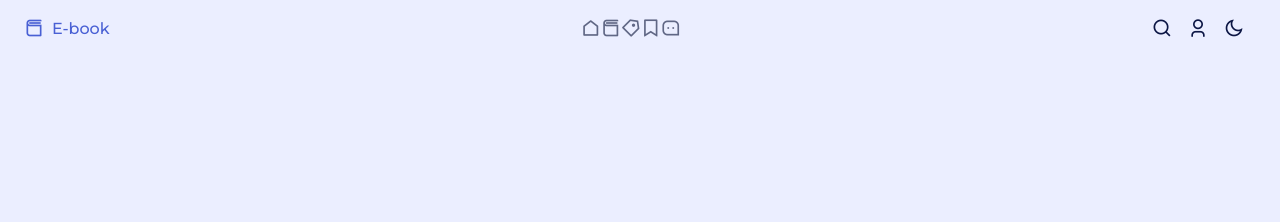
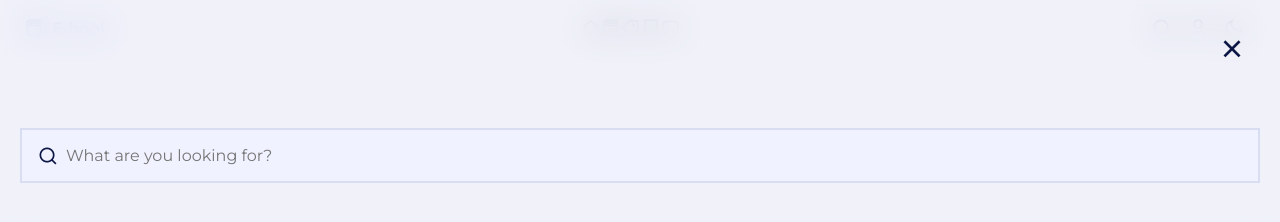
Before and after one commit to castillogbrl/responsive-book-website, a plain HTML site: page index.html in a window 1280 px wide. Both pictures are taken after a click on the icon 1161 px from the left and 28 px from the top of the page. Drawn offline with nearby package versions, Linux system fonts and the light colour scheme; a web font is replaced by a local one.

Commit message:
search button is now toggleable

```diff
--- a/assets/css/styles.css
+++ b/assets/css/styles.css
@@ -275,7 +275,9 @@ img {
 }
 
 /* Show search */
-
+.show-search {
+  top: 0;
+}
 
 /*=============== LOGIN ===============*/
 
--- a/assets/js/main.js
+++ b/assets/js/main.js
@@ -1,5 +1,21 @@
 /*=============== SEARCH ===============*/
+const searchContent = document.getElementById('search-content'),
+      searchButton = document.getElementById('search-button'),
+      searchClose = document.getElementById('search-close');
 
+/* Show menu */
+if (searchButton) {
+    searchButton.addEventListener('click', () => {
+        searchContent.classList.add('show-search')
+    })
+}
+
+/* Hide menu*/
+if (searchClose) {
+    searchClose.addEventListener('click', () => {
+        searchContent.classList.remove('show-search')
+    })
+}
 
 /*=============== LOGIN ===============*/
 
```
